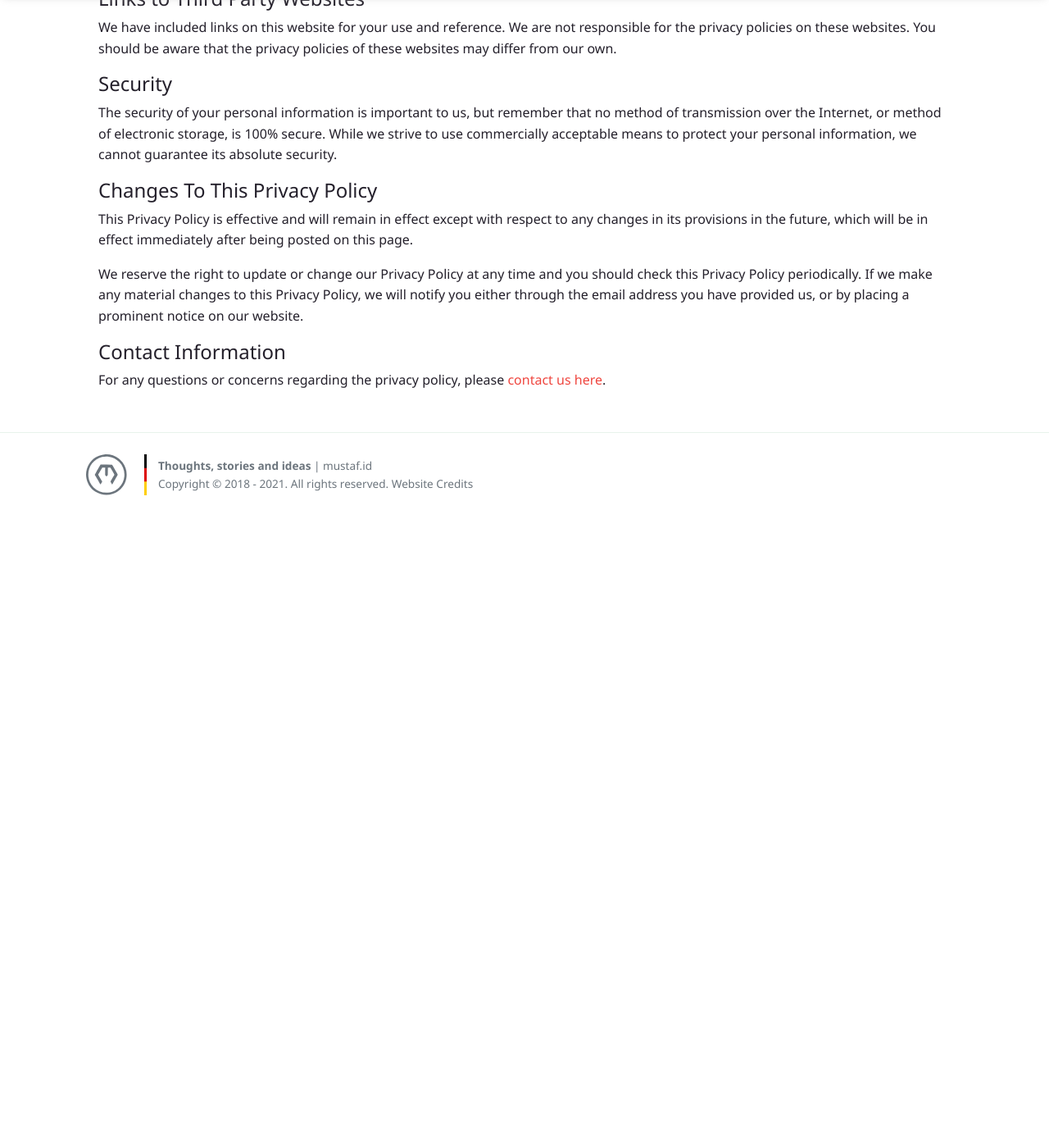
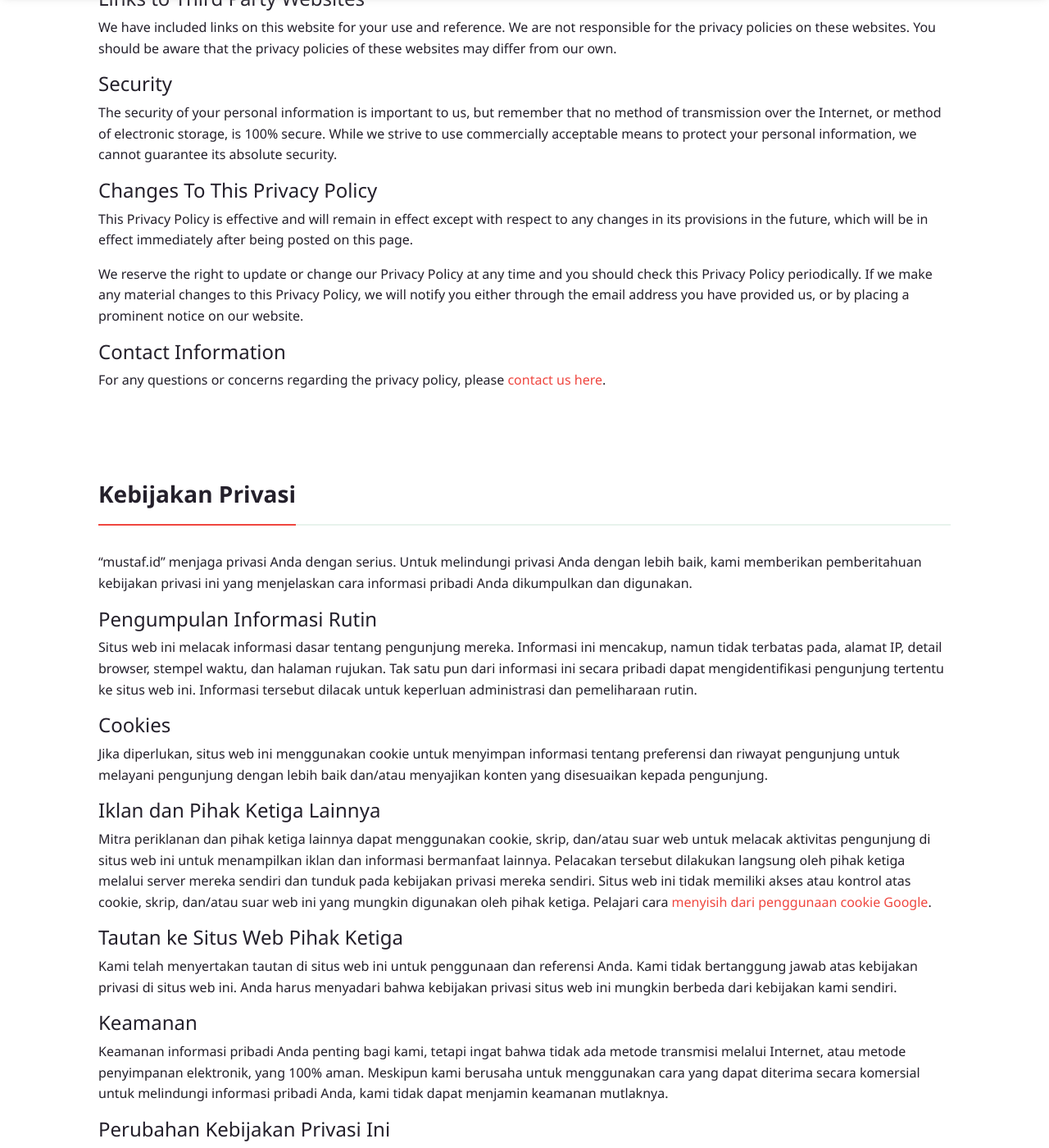
Before and after one commit to t4f1d/blog, a Jekyll site: the page built from _pages/privacy-policy.md, in a window 1280 px wide and 1400 px high, scrolled down 689 px. Shown: the whole window at 82% size. Built offline with Jekyll 4.4.1, drawn with Linux system fonts in a browser that asks for light colours; nearby versions of some CDN libraries; before the commit the page ends 1319 px from its top, so only the background shows below that; some of the changed text lies outside the part shown.

Commit message:
update element

```diff
--- a/_layouts/default.html
+++ b/_layouts/default.html
@@ -88,7 +88,7 @@
     <footer id="footer" class="bg-white border-top p-3 text-muted small">
         <div class="container">
         <div class="row align-items-center justify-content-between">
-            <div>
+            <div class="contain-item">
                 <span class="navbar-brand mr-2 mb-0">
                     <svg class="logo js-wp-animate-logo" height="449.000000pt" preserveAspectRatio="xMidYMid meet" version="1.0" viewBox="0 0 449.000000 449.000000" width="449.000000pt" xmlns="http://www.w3.org/2000/svg" style="fill: #6C757D;"> <g stroke="none" transform="translate(0.000000,449.000000) scale(0.100000,-0.100000)"> <path d="M2015 4478 c-319 -32 -676 -155 -956 -328 -282 -175 -544 -437 -720 -721 -216 -348 -339 -778 -339 -1184 0 -407 123 -837 340 -1187 174 -280 438 -544 719 -718 562 -348 1254 -433 1881 -229 672 219 1203 744 1429 1414 240 714 116 1474 -342 2084 -91 122 -284 316 -405 409 -462 354 -1034 518 -1607 460z m492 -253 c437 -58 834 -255 1149 -569 380 -380 584 -873 584 -1411 0 -538 -203 -1029 -584 -1411 -379 -379 -873 -584 -1411 -584 -538 0 -1029 203 -1411 584 -379 379 -584 873 -584 1411 0 924 617 1711 1521 1940 212 54 506
                 70 736 40z"></path> <path d="M1459 3103 c-78 -137 -223 -387 -321 -557 l-177 -309 18 -31 c77 -129 335 -567 460 -783 84 -145 155 -265 159 -267 4 -2 49 67 100 155 l93 159 -64 108 c-63 104 -352 605 -376 649 -10 20 3 47 138 270 82 137 183 309 224
@@ -100,10 +100,14 @@
                 </span>
                 <span class="footer-title mr-2 mb-0"> <b>Thoughts, stories and ideas</b> | <a class="text-credits" href="{{ site.baseurl }}/index.html">mustaf.id</a> <br>Copyright © 2018 - <script>document.write(new Date().getFullYear())</script>. All rights reserved. <a class="text-credits" href="{{site.baseurl}}/credits.html">Website Credits</a></span>
 
+                <span class="footer-title mr-2 mb-0 footer-right">
+                    <a class="text-credits" href="{{site.baseurl}}/condition-of-use.html">Conditions of Use - Syarat Penggunaan</a><br>
+                    <a class="text-credits" href="{{site.baseurl}}/privacy-policy.html">Privacy Policy - Kebijakan Privasi</a><br>
+                </span>
+
 
             </div>
 
-        </div>
         </div>
     </footer>
 
--- a/_pages/privacy-policy.md
+++ b/_pages/privacy-policy.md
@@ -41,3 +41,47 @@
 #### Contact Information
 
 For any questions or concerns regarding the privacy policy, please [contact us here]({{site.baseurl}}/contact.html).
+
+
+
+<br><br><br>
+<h3 class="font-weight-bold spanborder"><span>Kebijakan Privasi</span></h3>
+
+"{{site.name}}" menjaga privasi Anda dengan serius. Untuk melindungi privasi Anda dengan lebih baik, kami memberikan pemberitahuan kebijakan privasi ini yang menjelaskan cara informasi pribadi Anda dikumpulkan dan digunakan.
+
+
+#### Pengumpulan Informasi Rutin
+
+Situs web ini melacak informasi dasar tentang pengunjung mereka. Informasi ini mencakup, namun tidak terbatas pada, alamat IP, detail browser, stempel waktu, dan halaman rujukan. Tak satu pun dari informasi ini secara pribadi dapat mengidentifikasi pengunjung tertentu ke situs web ini. Informasi tersebut dilacak untuk keperluan administrasi dan pemeliharaan rutin.
+
+
+#### Cookies
+
+Jika diperlukan, situs web ini menggunakan cookie untuk menyimpan informasi tentang preferensi dan riwayat pengunjung untuk melayani pengunjung dengan lebih baik dan/atau menyajikan konten yang disesuaikan kepada pengunjung.
+
+
+#### Iklan dan Pihak Ketiga Lainnya
+
+Mitra periklanan dan pihak ketiga lainnya dapat menggunakan cookie, skrip, dan/atau suar web untuk melacak aktivitas pengunjung di situs web ini untuk menampilkan iklan dan informasi bermanfaat lainnya. Pelacakan tersebut dilakukan langsung oleh pihak ketiga melalui server mereka sendiri dan tunduk pada kebijakan privasi mereka sendiri. Situs web ini tidak memiliki akses atau kontrol atas cookie, skrip, dan/atau suar web ini yang mungkin digunakan oleh pihak ketiga. Pelajari cara [menyisih dari penggunaan cookie Google](http://www.google.com/privacy_ads.html).
+
+
+#### Tautan ke Situs Web Pihak Ketiga
+
+Kami telah menyertakan tautan di situs web ini untuk penggunaan dan referensi Anda. Kami tidak bertanggung jawab atas kebijakan privasi di situs web ini. Anda harus menyadari bahwa kebijakan privasi situs web ini mungkin berbeda dari kebijakan kami sendiri.
+
+
+#### Keamanan
+
+Keamanan informasi pribadi Anda penting bagi kami, tetapi ingat bahwa tidak ada metode transmisi melalui Internet, atau metode penyimpanan elektronik, yang 100% aman. Meskipun kami berusaha untuk menggunakan cara yang dapat diterima secara komersial untuk melindungi informasi pribadi Anda, kami tidak dapat menjamin keamanan mutlaknya.
+
+
+#### Perubahan Kebijakan Privasi Ini
+
+Kebijakan Privasi ini berlaku efektif dan akan tetap berlaku kecuali sehubungan dengan perubahan ketentuannya di masa mendatang, yang akan berlaku segera setelah diposting di halaman ini.
+
+Kami berhak untuk memperbarui atau mengubah Kebijakan Privasi kami setiap saat dan Anda harus memeriksa Kebijakan Privasi ini secara berkala. Jika kami membuat perubahan materi apa pun pada Kebijakan Privasi ini, kami akan memberi tahu Anda melalui alamat email yang Anda berikan kepada kami, atau dengan menempatkan pemberitahuan penting di situs web kami.
+
+
+#### Kontak informasi
+
+Untuk pertanyaan atau masalah apa pun terkait kebijakan privasi, silakan [hubungi kami di sini]({{site.baseurl}}/contact.html).
--- a/_sass/_content.scss
+++ b/_sass/_content.scss
@@ -93,3 +93,8 @@
 		}
 	}
 }
+
+
+iframe{
+	max-width: 100%;
+}
--- a/_sass/_footer.scss
+++ b/_sass/_footer.scss
@@ -14,6 +14,9 @@
 	.footer-title{
 		display: inline-block;
 		vertical-align: middle;
+		@media (max-width:767.98px) {
+			text-align: center;
+		}
 	}
 	.footer-line{
 		img{
@@ -21,4 +24,24 @@
 			height: 70px;
 		}
 	}
+	.footer-right{
+		float:right;
+		text-align: right;
+		padding: 10px;
+		@media (max-width:767.98px) {
+			text-align: center;
+			float: none;
+			width: 100%;
+		}
+	}
+
+	.contain-item{
+		width: 100%;
+		@media (max-width:767.98px) {
+			text-align: center;
+		}
+
+	}
+
+
 }
```
Also changed, not shown: _pages/conditions-of-use.md (added, +25 -0 lines), _posts/2021-05-07-mengimitasi-silicon-valley.md (renamed from _posts/2021-05-06-mengimitasi-silicon-valley.md, +5 -1 lines), _posts/2021-06-16-sengkarut-data-pribadi.md (renamed from _posts/2021-06-15-sengkarut-data-pribadi.md, +6 -1 lines).
